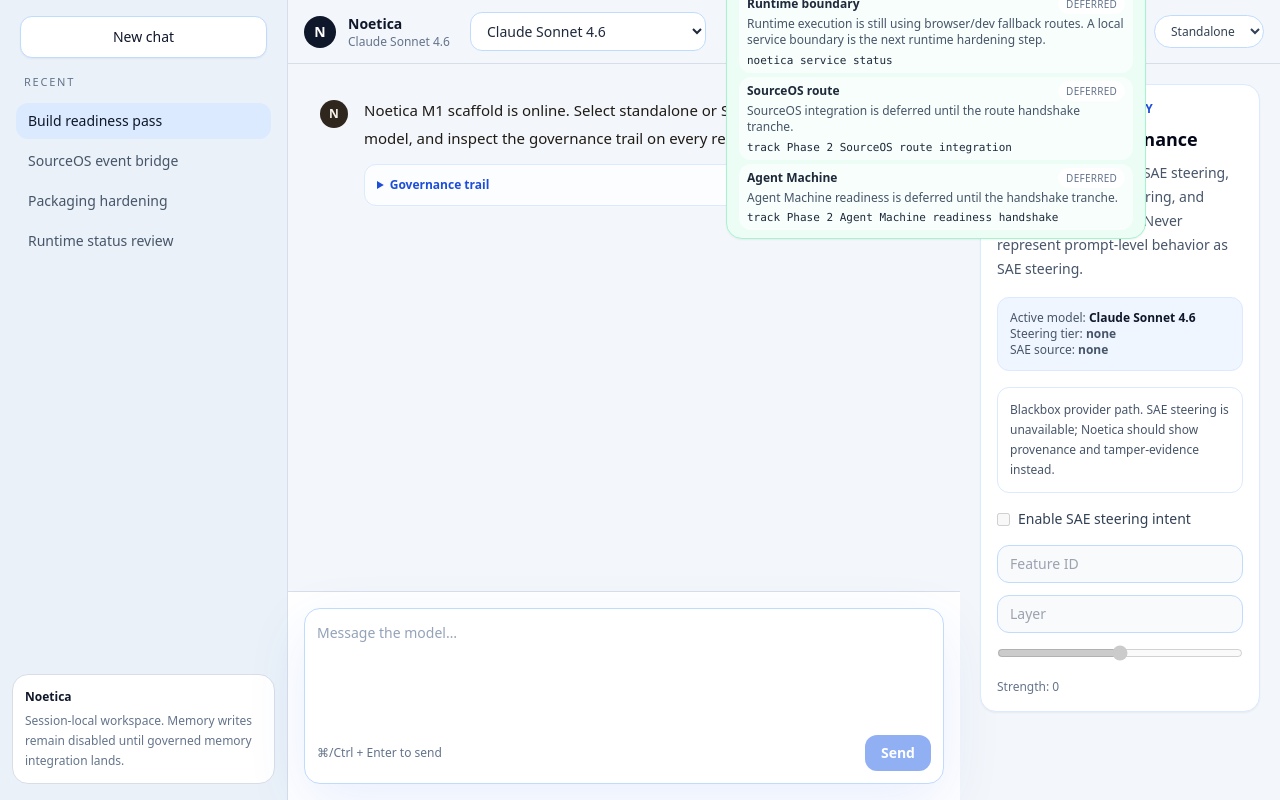
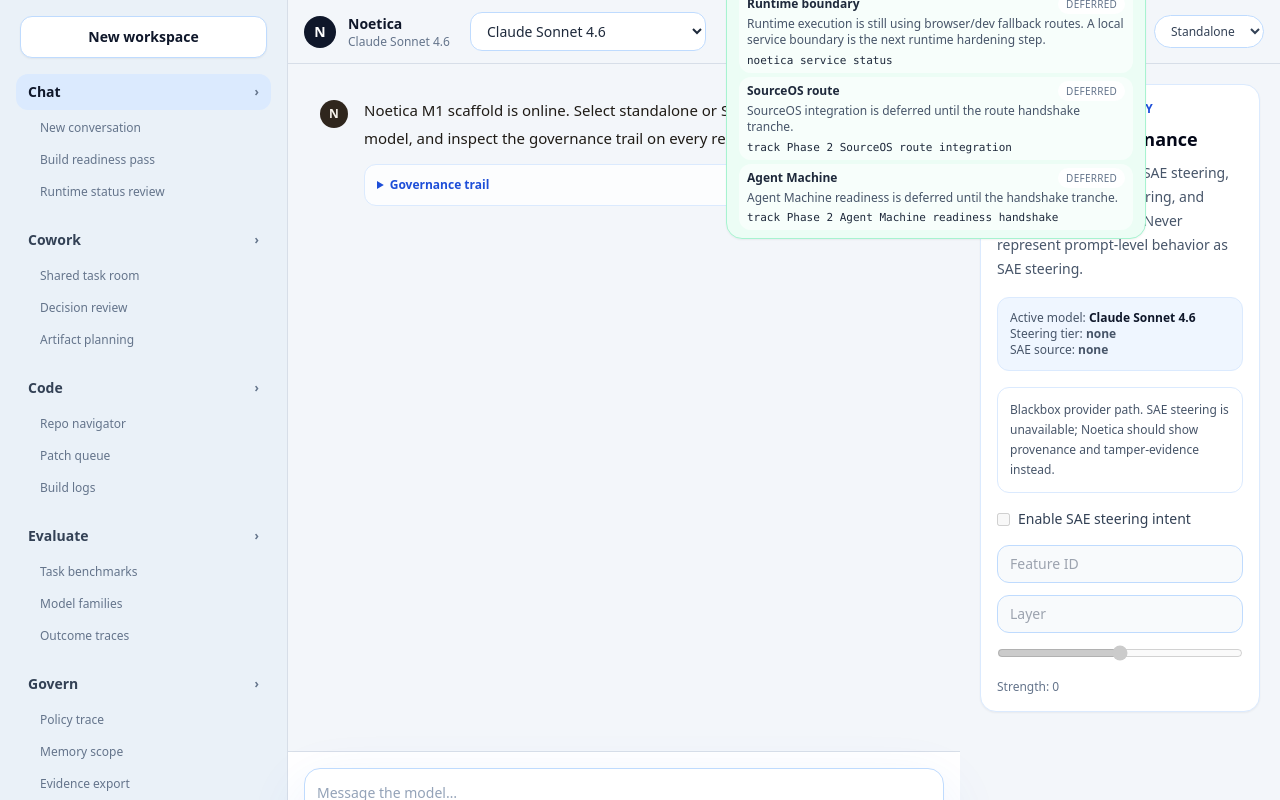
Before and after one commit to Kyroga-AI/Noetica, a Next.js app: page / in a window 1280 px wide. Shown: the top 800 px of the page. Built offline with nearby package versions, Linux system fonts and the light colour scheme.

Commit message:
Add Noetica workspace menu depths

```diff
--- a/components/shell/Sidebar.tsx
+++ b/components/shell/Sidebar.tsx
@@ -1,36 +1,68 @@
-const conversations = [
-  'Build readiness pass',
-  'SourceOS event bridge',
-  'Packaging hardening',
-  'Runtime status review'
+const workspaceSections = [
+  {
+    label: 'Chat',
+    active: true,
+    items: ['New conversation', 'Build readiness pass', 'Runtime status review']
+  },
+  {
+    label: 'Cowork',
+    active: false,
+    items: ['Shared task room', 'Decision review', 'Artifact planning']
+  },
+  {
+    label: 'Code',
+    active: false,
+    items: ['Repo navigator', 'Patch queue', 'Build logs']
+  },
+  {
+    label: 'Evaluate',
+    active: false,
+    items: ['Task benchmarks', 'Model families', 'Outcome traces']
+  },
+  {
+    label: 'Govern',
+    active: false,
+    items: ['Policy trace', 'Memory scope', 'Evidence export']
+  }
 ]
 
 export function Sidebar() {
   return (
     <aside className="hidden w-72 shrink-0 border-r border-[#d7dee8] bg-[#eaf1f8] px-3 py-4 lg:flex lg:flex-col">
       <div className="px-2 pb-4">
-        <button className="flex w-full items-center justify-center rounded-xl border border-[#bfdbfe] bg-white px-3 py-2.5 text-sm font-medium text-[#0f172a] shadow-sm transition hover:bg-[#f8fafc]">
-          New chat
+        <button className="flex w-full items-center justify-center rounded-xl border border-[#bfdbfe] bg-white px-3 py-2.5 text-sm font-semibold text-[#0f172a] shadow-sm transition hover:bg-[#f8fafc]">
+          New workspace
         </button>
       </div>
 
-      <nav className="min-h-0 flex-1 space-y-1 overflow-y-auto px-1">
-        <div className="px-2 pb-2 text-[11px] font-medium uppercase tracking-[0.16em] text-[#64748b]">Recent</div>
-        {conversations.map((item, index) => (
-          <button
-            key={item}
-            className={`w-full truncate rounded-xl px-3 py-2 text-left text-sm transition ${
-              index === 0 ? 'bg-[#dbeafe] text-[#0f172a]' : 'text-[#475569] hover:bg-[#f8fafc] hover:text-[#0f172a]'
-            }`}
-          >
-            {item}
-          </button>
+      <nav className="min-h-0 flex-1 space-y-4 overflow-y-auto px-1">
+        {workspaceSections.map((section) => (
+          <div key={section.label}>
+            <button
+              className={`flex w-full items-center justify-between rounded-xl px-3 py-2 text-left text-sm font-semibold transition ${
+                section.active ? 'bg-[#dbeafe] text-[#0f172a]' : 'text-[#334155] hover:bg-white hover:text-[#0f172a]'
+              }`}
+            >
+              <span>{section.label}</span>
+              <span className="text-xs text-[#64748b]">›</span>
+            </button>
+            <div className="mt-1 space-y-1 pl-3">
+              {section.items.map((item) => (
+                <button
+                  key={item}
+                  className="w-full truncate rounded-lg px-3 py-1.5 text-left text-xs text-[#64748b] transition hover:bg-white hover:text-[#0f172a]"
+                >
+                  {item}
+                </button>
+              ))}
+            </div>
+          </div>
         ))}
       </nav>
 
       <div className="mt-4 rounded-2xl border border-[#d7dee8] bg-white p-3 text-xs leading-5 text-[#64748b]">
         <div className="font-semibold text-[#0f172a]">Noetica</div>
-        <p className="mt-1">Session-local workspace. Memory writes remain disabled until governed memory integration lands.</p>
+        <p className="mt-1">Session-local now. Steering, benchmarking, governance traces, and model-family outcomes become the differentiating workbench.</p>
       </div>
     </aside>
   )
```
